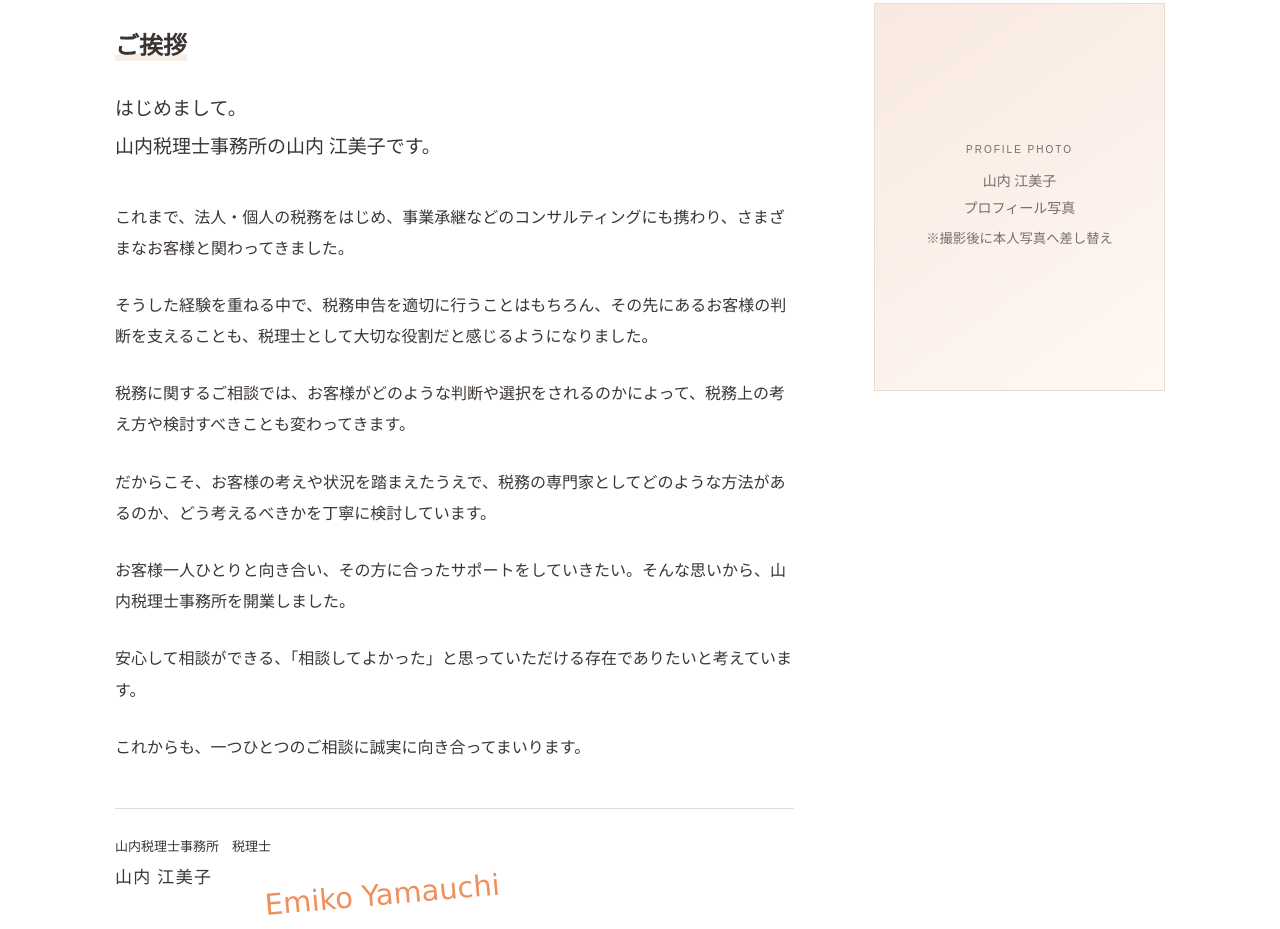
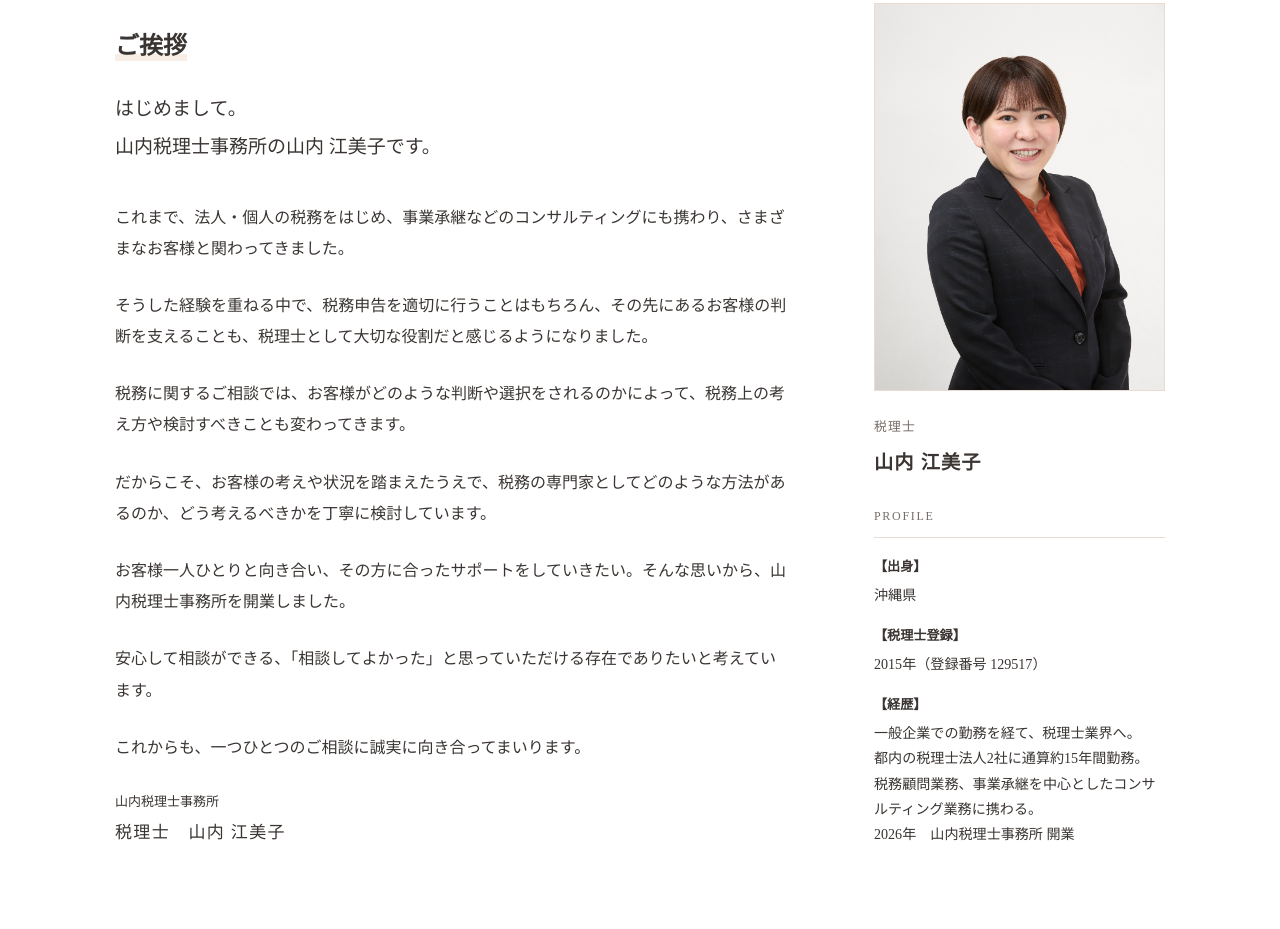
Before and after one commit to eyamauchi-tax/eyamauchi-tax.github.io, a plain HTML site: page about.html in a window 1280 px wide. Shown: the part 571-1500 px from the top of the page. Drawn offline with Linux system fonts and the light colour scheme.

Commit message:
プロフィール更新(写真挿入、プロフ追加)

```diff
--- a/about.html
+++ b/about.html
@@ -181,6 +181,15 @@
   }
 
 }
+
+/* ご挨拶 PC本文幅調整 */
+/* ご挨拶 最終行の短い改行を防ぐ */
+@media (min-width: 851px) {
+  .about-nowrap-fix {
+    text-wrap: pretty;
+  }
+}
+
 </style>
 </head>
 
@@ -308,7 +317,7 @@
             お客様一人ひとりと向き合い、その方に合ったサポートをしていきたい。そんな思いから、山内税理士事務所を開業しました。
           </p>
 
-          <p>
+          <p class="about-nowrap-fix">
             安心して相談ができる、「相談してよかった」と思っていただける存在でありたいと考えています。
           </p>
 
@@ -318,44 +327,52 @@
 
           <div class="about-signature">
             <p class="signature-office">
-              山内税理士事務所　税理士
+              山内税理士事務所
             </p>
             <p class="signature-name">
-              山内 江美子
+              税理士　山内 江美子
             </p>
-            <p class="signature-handwritten">
-              Emiko Yamauchi
-            </p>
+
           </div>
 
         </div>
 
 
         <!-- 右側：本人写真 -->
-        <div class="about-photo-area">
+       <div class="about-photo-area">
 
-          <div class="profile-photo-placeholder">
+  <div class="profile-photo-placeholder">
+    <img
+      src="images/profile.jpg"
+      alt="山内税理士事務所 税理士 山内江美子">
+  </div>
 
-            <div>
+  <div class="profile-summary">
+    <p class="profile-name">
+      <span>税理士</span>
+      山内 江美子
+    </p>
 
-              <span>
-                PROFILE PHOTO
-              </span>
+    <p class="profile-label">PROFILE</p>
 
-              <p>
-                山内 江美子<br>
-                プロフィール写真
-              </p>
+    <dl class="profile-data">
+      <dt>【出身】</dt>
+      <dd>沖縄県</dd>
 
-              <small>
-                ※撮影後に本人写真へ差し替え
-              </small>
+      <dt>【税理士登録】</dt>
+      <dd>2015年（登録番号 129517）</dd>
 
-            </div>
+      <dt>【経歴】</dt>
+      <dd>
+        一般企業での勤務を経て、税理士業界へ。<br>
+        都内の税理士法人2社に通算約15年間勤務。<br>
+        税務顧問業務、事業承継を中心としたコンサルティング業務に携わる。<br>
+        2026年　山内税理士事務所 開業
+      </dd>
+    </dl>
+  </div>
 
-          </div>
-
-        </div>
+</div>
 
 
       </div>
--- a/style.css
+++ b/style.css
@@ -3725,3 +3725,72 @@ p {
     margin-top: 12px;
   }
 }
+
+/* プロフィール本番写真 */
+.about-photo-area .profile-photo-placeholder {
+  overflow: hidden;
+}
+
+.about-photo-area .profile-photo-placeholder img {
+  width: 100%;
+  height: 100%;
+  display: block;
+  object-fit: cover;
+  object-position: center top;
+}
+
+/* =========================
+   プロフィール概要
+========================= */
+
+.profile-summary {
+  margin-top: 24px;
+  color: var(--text-color);
+}
+
+.profile-name {
+  margin: 0 0 24px;
+  font-size: 1.2rem;
+  font-weight: 600;
+  letter-spacing: 0.06em;
+}
+
+.profile-name span {
+  display: block;
+  margin-bottom: 4px;
+  color: var(--sub-text-color);
+  font-size: 0.8rem;
+  font-weight: 400;
+}
+
+.profile-label {
+  margin: 0 0 16px;
+  padding-bottom: 8px;
+  border-bottom: 1px solid var(--border-color);
+  color: var(--sub-text-color);
+  font-size: 0.75rem;
+  letter-spacing: 0.14em;
+}
+
+.profile-data {
+  margin: 0;
+}
+
+.profile-data dt {
+  margin-top: 14px;
+  font-size: 0.82rem;
+  font-weight: 600;
+}
+
+.profile-data dd {
+  margin: 4px 0 0;
+  font-size: 0.88rem;
+  line-height: 1.8;
+}
+
+/* ご挨拶 署名部分 */
+.about-signature {
+  margin-top: 24px;
+  padding-top: 0;
+  border-top: none;
+}
```
Also changed, not shown: images/profile.jpg (added).
